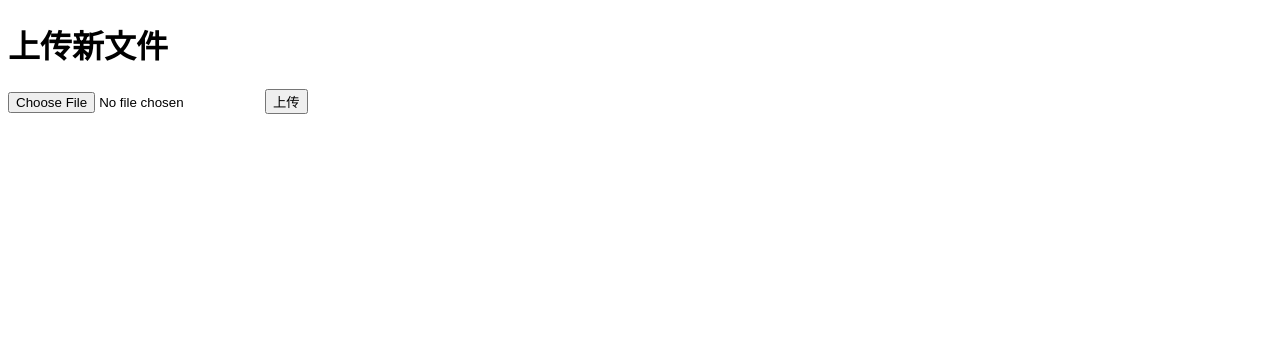
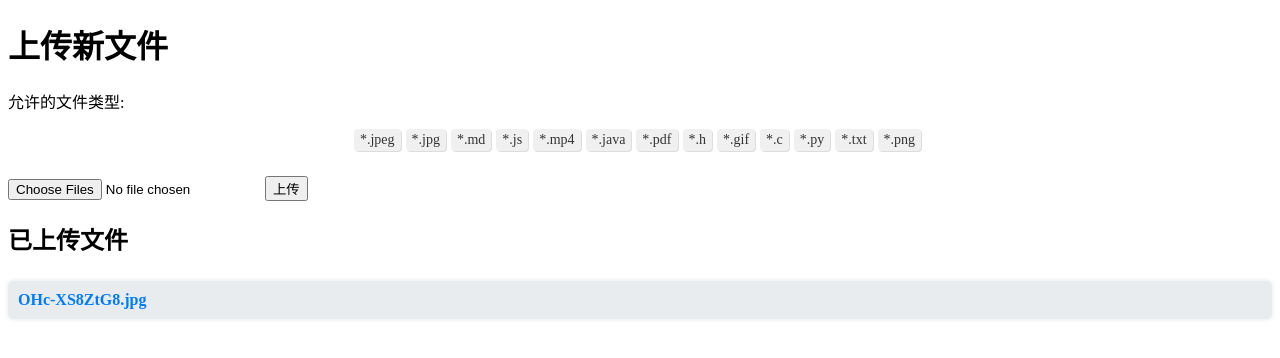
Before and after one commit to bowen-yg/localserver, a Flask app: page / in a window 1280 px wide. Shown: the top 358 px of the page. Run offline with Flask 3, Linux system fonts and the light colour scheme.

Commit message:
func(feature): 添加功能
1. 多文件上传功能;
2. 可上传重复文件功能;
3. 显示已上传文件功能;

Changes to be committed:
	new file:   .gitignore 可以忽略不想上传的文件
	modified:   readme.md 修改说明
	new file:   requirements.txt 列出程序启动需要的依赖

```diff
--- a/templates/index.html
+++ b/templates/index.html
@@ -1,13 +1,80 @@
 <!doctype html>
 <html>
 <head>
-  <title>上传新文件</title>
+  <title>文件上传</title>
+  <meta charset="utf-8" />
+  <meta name="viewport" content="width=device-width, initial-scale=1">  <!-- 视口元标签 -->
+  <style>
+    /* 允许的文件类型样式 */
+    .allow_file_type_ul {
+      display: flex;
+      padding: 0;
+      justify-content: center;
+      flex-wrap: wrap;
+      margin-bottom: 20px;
+    }
+    .allow_file_type_ul li {
+      list-style: none;
+      margin: 0 5px 5px 0;
+      background: #f0f0f0;
+      padding: 3px 6px;
+      border-radius: 4px;
+      box-shadow: 1px 1px 0px 0px #ddd;
+      color: #333;
+      font-size: 14px;
+    }
+
+    /* 已上传文件列表样式 */
+    .uploaded_files_ul {
+      display: flex;
+      flex-direction: column;
+      padding: 0;
+      margin: 0;
+      list-style-type: none;
+    }
+    .uploaded_files_ul li {
+      background: #e9ecef;
+      border-radius: 5px;
+      padding: 10px;
+      margin: 5px 0;
+      box-shadow: 0 0 5px rgba(0, 0, 0, 0.1);
+      transition: background-color 0.3s ease;
+    }
+    .uploaded_files_ul li a {
+      text-decoration: none;
+      color: #007bff;
+      font-weight: bold;
+    }
+    .uploaded_files_ul li:hover {
+      background: #dcdcdc;
+    }
+    .uploaded_files_ul li:hover a {
+      color: #0056b3;
+    }
+  </style>
 </head>
 <body>
   <h1>上传新文件</h1>
+
+  <p>允许的文件类型:</p>
+  <ul class="allow_file_type_ul">
+    {% for ext in allowed_extensions %}
+      <li>*.{{ ext }}</li>
+    {% endfor %}
+  </ul>
+
   <form method=post enctype=multipart/form-data>
-    <input type=file name=file>
+    <input type=file name=file multiple>
     <input type=submit value=上传>
   </form>
+
+  {% if files %}
+    <h2>已上传文件</h2>
+    <ul class="uploaded_files_ul">
+      {% for file in files %}
+        <li><a href="{{ url_for('download_file', filename=file) }}">{{ file }}</a></li>
+      {% endfor %}
+    </ul>
+  {% endif %}
 </body>
 </html>
--- a/upload.py
+++ b/upload.py
@@ -1,35 +1,40 @@
-
-from flask import Flask, request, render_template
+from flask import Flask, request, render_template, url_for, send_from_directory
 import os
 
 app = Flask(__name__)
+app.config['UPLOAD_FOLDER'] = './uploaded_files/'
 
-
-UPLOAD_FOLDER = './uploaded_files/'  # 指定上传文件夹
-ALLOWED_EXTENSIONS = {'txt', 'pdf', 'png', 'jpg', 'jpeg', 'gif', 'md', 'py', 'js', 'java', 'c', 'h', 'mp4'}  # 允许的文件扩展名
+ALLOWED_EXTENSIONS = {'txt', 'pdf', 'png', 'jpg', 'jpeg', 'gif', 'md', 'py', 'js', 'java', 'c', 'h', 'mp4'}
 
 def allowed_file(filename):
     return '.' in filename and \
            filename.rsplit('.', 1)[1].lower() in ALLOWED_EXTENSIONS
 
+def get_uploaded_files():
+    files = []
+    for filename in os.listdir(app.config['UPLOAD_FOLDER']):
+        if os.path.isfile(os.path.join(app.config['UPLOAD_FOLDER'], filename)):
+            files.append(filename)
+    return files
+
 @app.route('/', methods=['GET', 'POST'])
 def upload_file():
+    uploaded_files = get_uploaded_files()
     if request.method == 'POST':
-        # 检查是否有文件在请求中
-        if 'file' not in request.files:
-            return '没有文件部分'
-        file = request.files['file']
-        # 如果用户没有选择文件，浏览器也会
-        # 提交一个没有文件名的空部分
-        if file.filename == '':
-            return '没有选择文件'
-        if file and allowed_file(file.filename):
-            filename = file.filename
-            file.save(os.path.join(UPLOAD_FOLDER, filename))
-            return '文件上传成功'
-        else:
-            return '不允许的文件类型'
-    return render_template('./index.html')
+        for file in request.files.getlist('file'):
+            if file and allowed_file(file.filename):
+                filename = file.filename
+                file.save(os.path.join(app.config['UPLOAD_FOLDER'], filename))
+            else:
+                return '不允许的文件类型'
+        uploaded_files = get_uploaded_files()  # 更新文件列表
+    return render_template('index.html', files=uploaded_files, allowed_extensions=ALLOWED_EXTENSIONS)
+
+@app.route('/download/<filename>')
+def download_file(filename):
+    return send_from_directory(app.config['UPLOAD_FOLDER'], filename)
 
 if __name__ == '__main__':
+    if not os.path.exists(app.config['UPLOAD_FOLDER']):
+        os.makedirs(app.config['UPLOAD_FOLDER'])
     app.run(host='0.0.0.0', port=8080)
```
Also changed, not shown: requirements.txt (added, +28 -0 lines), readme.md, static/images/result.png (added), uploaded_files/OHc-XS8ZtG8.jpg (added), 1 other file.
